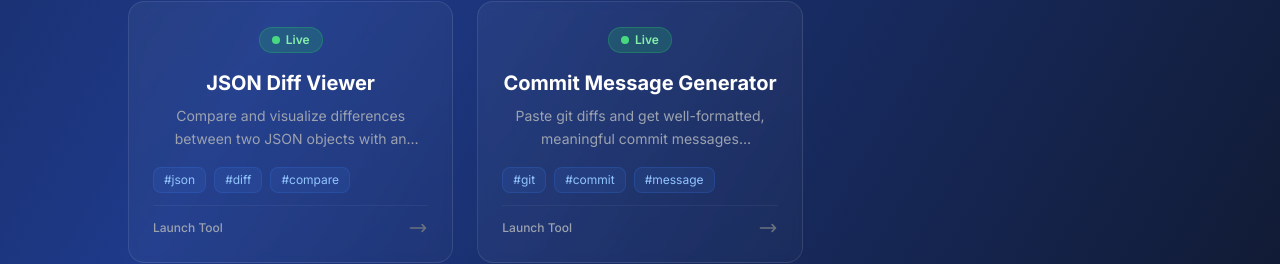
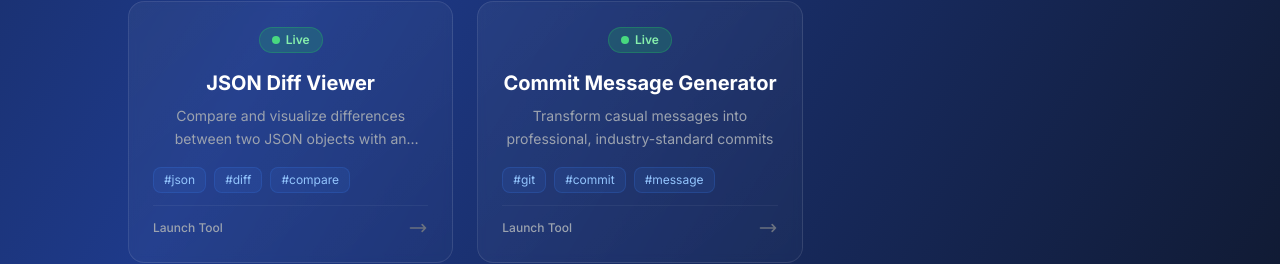
Before and after one commit to ViswanathanStartup/ainternalshomepage, a Next.js app: page / in a window 1280 px wide. Shown: the part 1713-1977 px from the top of the page. Built offline with nearby package versions, Linux system fonts and the light colour scheme.

Commit message:
updated description

```diff
--- a/data/tools.ts
+++ b/data/tools.ts
@@ -22,7 +22,7 @@ export const tools: Tool[] = [
   {
     id: 'cmg',
     name: 'Commit Message Generator',
-    description: 'Paste git diffs and get well-formatted, meaningful commit messages automatically',
+    description: 'Transform casual messages into professional, industry-standard commits',
     url: 'https://cmg.ainternals.com',
     category: 'Code Quality & Analysis',
     tags: ['git', 'commit', 'message', 'generator'],
```
